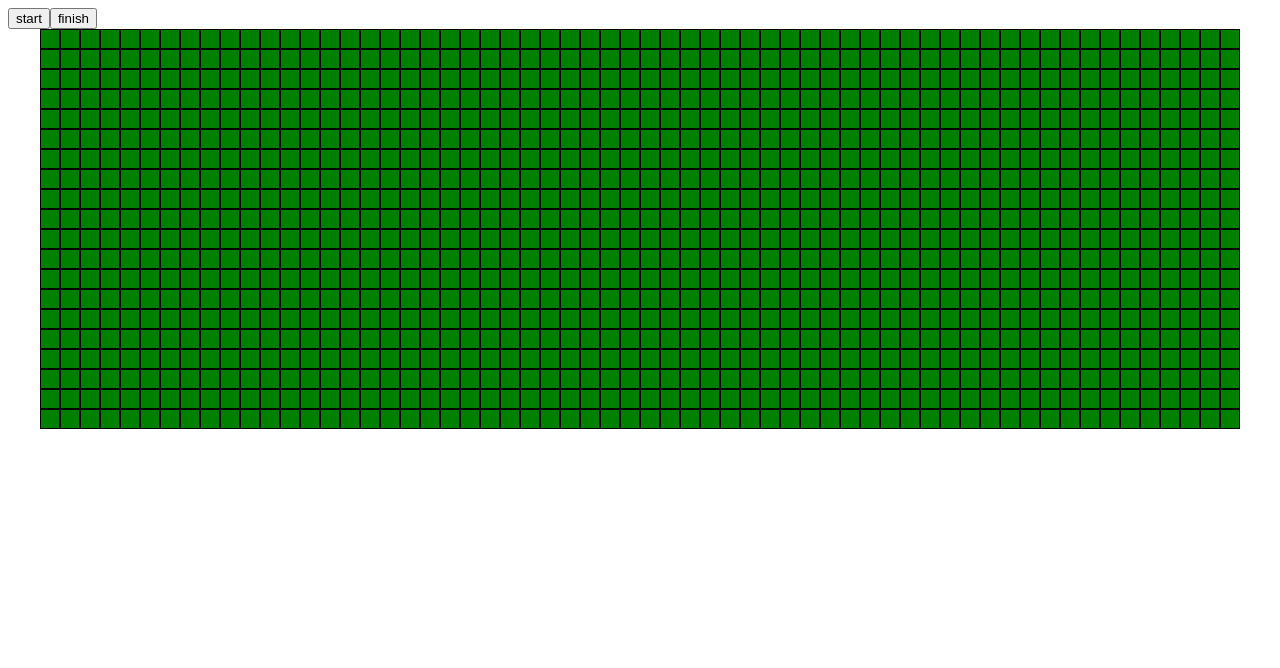
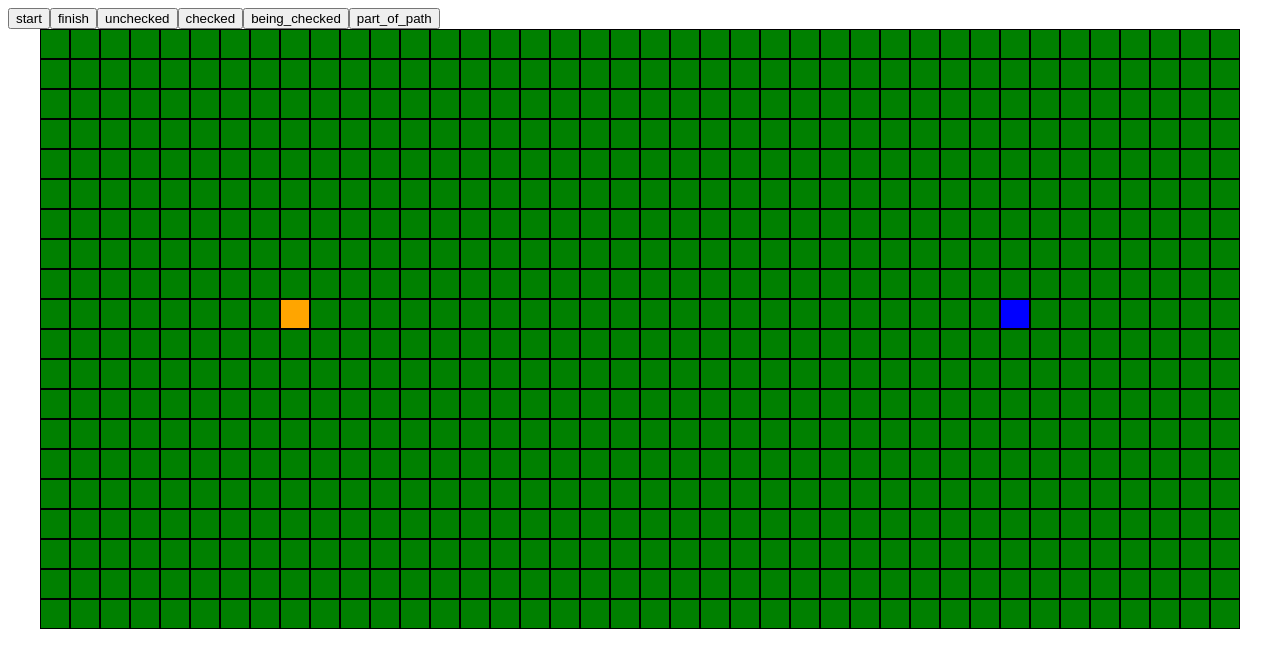
Before and after one commit to valentinoromansi/algorithm-visualizer, a React (Vite) app: page / in a window 1280 px wide. Shown: the top 668 px of the page. Built offline with nearby package versions, Linux system fonts and the light colour scheme.

Commit message:
start end set

```diff
--- a/index.html
+++ b/index.html
@@ -3,6 +3,7 @@
   <head>
     <meta charset="UTF-8" />
     <link rel="icon" type="image/svg+xml" href="/vite.svg" />
+    <link href='https://css.gg/flag-alt.css' rel='stylesheet'>
     <meta name="viewport" content="width=device-width, initial-scale=1.0" />
     <title>Vite + React + TS</title>
   </head>
--- a/src/App.css
+++ b/src/App.css
@@ -23,11 +23,16 @@
 }
 
 .start {
-  background: orange
+  background: orange;
+  transition: background-color 0.2s;
 }
 
 .finish {
-  background: blue
+  background: blue;
+}
+
+.finish > i {
+  color: red;
 }
 
 .grid-cell:hover {
--- a/src/App.tsx
+++ b/src/App.tsx
@@ -22,24 +22,30 @@ let leftMouseDown = false
 
 export default function App() {
 
-  const cellRows = 60    // num of rows
-  const cellCols = 20   // num of columns
-  const cellSize = 30 // cell size in px -> calculated based on container size
-
+  const rows = 20    // num of rows
+  const columns = 40   // num of columns
 
   useEffect(() => {
+    document.body.onmousedown = () => { leftMouseDown = true }
+    document.body.onmouseup = () => { leftMouseDown = false }
     // set grid cell css
     const cellElements = document!.querySelectorAll<HTMLElement>('.grid-cell')!
     cellElements.forEach((cellEl, i) => {
-      cellEl.style.width = `${100 / cellRows}%`
+      cellEl.style.width = `${100 / columns}%`
       cells.push(new Cell(cellEl, i))
       cellEl.onmousemove = () => {
         if(leftMouseDown)
           setCellState(cells[i], selectedCellState)
       }
     });
-    document.body.onmousedown = () => { leftMouseDown = true }
-    document.body.onmouseup = () => { leftMouseDown = false }
+    // Set start and finish cells - position them middle left for start and middle right for row
+    const indexPositions = {
+      start: Math.round(rows / 2 * columns - (columns * 0.8)),
+      finish: Math.round(rows / 2 * columns - (columns * 0.2)),
+    }
+    setCellState(cells[indexPositions.start], 'start')
+    setCellState(cells[indexPositions.finish], 'finish')
+
   }, [])
 
   function setCellState(cell: Cell, state: CellState) {
@@ -56,12 +62,18 @@ export default function App() {
       <div>
         <button onClick={() => { selectedCellState = 'start' }}>start</button>
         <button onClick={() => { selectedCellState = 'finish' }}>finish</button>
+        <button onClick={() => { selectedCellState = 'unchecked' }}>unchecked</button>
+        <button onClick={() => { selectedCellState = 'checked' }}>checked</button>
+        <button onClick={() => { selectedCellState = 'being_checked' }}>being_checked</button>
+        <button onClick={() => { selectedCellState = 'part_of_path' }}>part_of_path</button>
       </div>
       <div className='grid-container'>
         {
-          [...Array(cellRows * cellCols)].map((el, i) => {
+          [...Array(rows * columns)].map((el, i) => {
             return(
-              <div className='grid-cell' key={i}></div>
+              <div className='grid-cell' key={i}>
+                <i className="gg-flag-alt"></i>
+              </div>
             )
           })
         }
```
